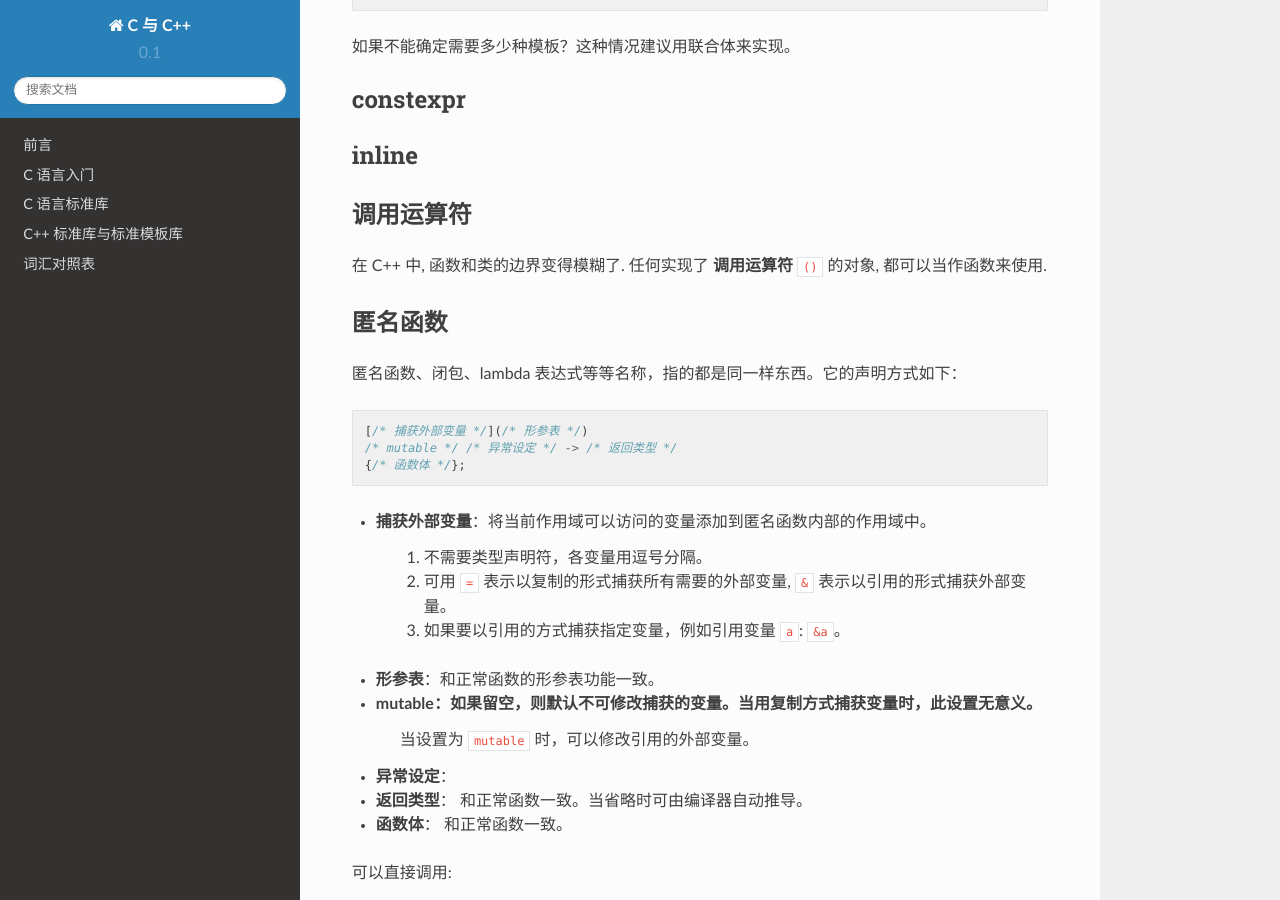
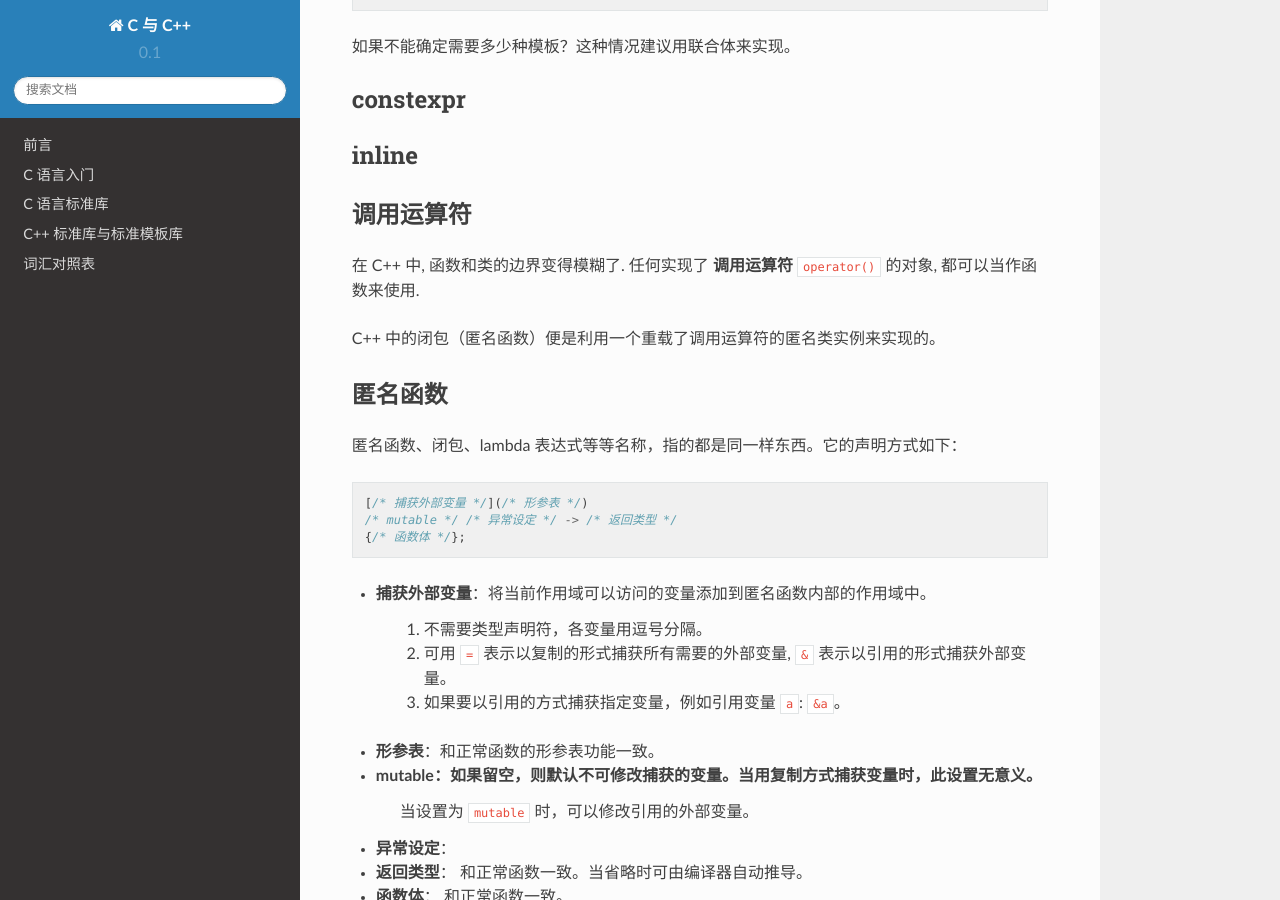
Before and after one commit to zombie110year/c-cpp, a Sphinx documentation site: the page built from source/extend-c/functions.rst, in a window 1280 px wide and 900 px high, scrolled down 2117 px. Built offline with Sphinx 7.4.7 and the Read the Docs theme 2.0.0, drawn with Linux system fonts in a browser that asks for light colours.

Commit message:
:arrow_up: extend-c/functions.rst
调用运算符、匿名函数

```diff
--- a/source/extend-c/functions.rst
+++ b/source/extend-c/functions.rst
@@ -115,8 +115,10 @@ inline
 调用运算符
 ==========
 
-在 C++ 中, 函数和类的边界变得模糊了. 任何实现了 **调用运算符** ``()`` 的对象,
+在 C++ 中, 函数和类的边界变得模糊了. 任何实现了 **调用运算符** ``operator()`` 的对象,
 都可以当作函数来使用.
+
+C++ 中的闭包（匿名函数）便是利用一个重载了调用运算符的匿名类实例来实现的。
 
 匿名函数
 ========
```
